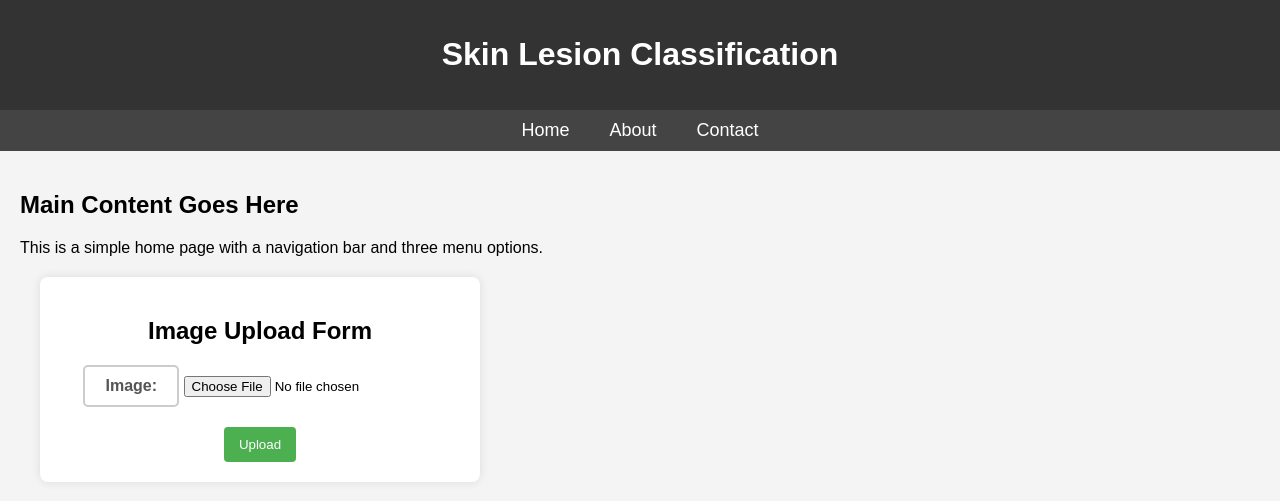
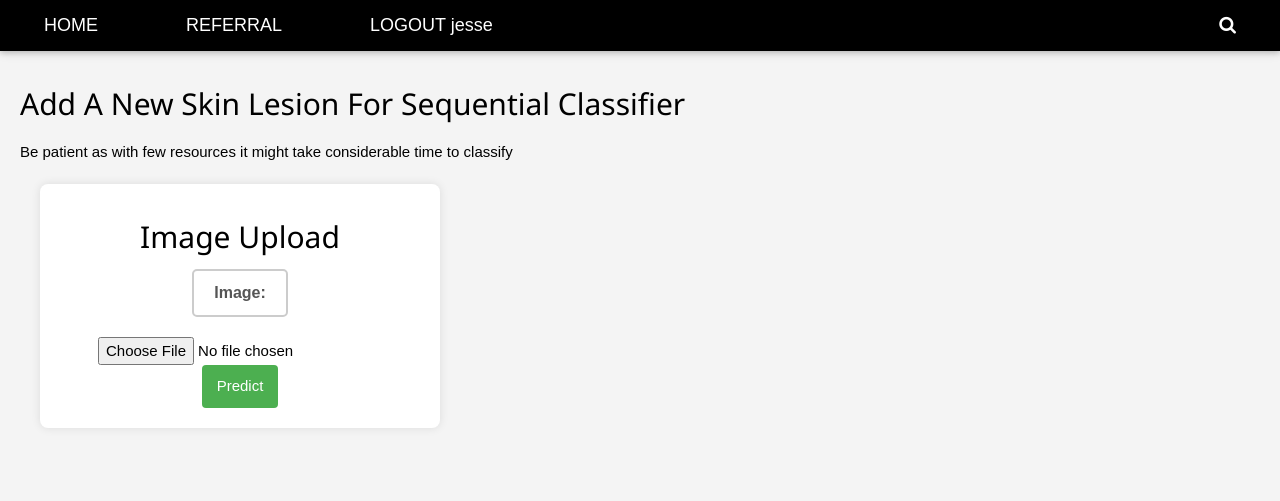
Before and after one commit to TUJesse/SkinLesionWebsite, a Django app: page /lesion_website/ in a window 1280 px wide. Shown: the top 501 px of the page. Run offline with Django 4.2, Linux system fonts and the light colour scheme; a user stored in the database is signed in.

Commit message:
Navbar update
Navbar consistent across the image upload pages.

```diff
--- a/lesion_website/views.py
+++ b/lesion_website/views.py
@@ -179,8 +179,9 @@ def logoutUser(request):
 @login_required(login_url='loginPage')
 def refferalPage(request):
 
-    # if Latitude is None:
-    #     return redirect('locationPage')
+    global Latitude
+    if Latitude is None:
+        return redirect('locationPage')
 
     from googleplaces import GooglePlaces, types, lang
     from django.http import JsonResponse
--- a/templates/getLocation.html
+++ b/templates/getLocation.html
@@ -7,10 +7,7 @@
 </head>
 <body>
 
-<button onclick="myMap()">Get coordinates</button>
-
-
-<button id = "submitButton">Save coordinates</button>
+<button onclick="myMap()">Get location</button>
 
 <div id="coordinates"></div>
 <div id="sentCoordinates">{{ my_data }}</div>
--- a/templates/imgUpload.html
+++ b/templates/imgUpload.html
@@ -2,6 +2,9 @@
 <html lang="en">
 <head>
     <meta charset="UTF-8">
+    <link rel="stylesheet" href="https://www.w3schools.com/w3css/4/w3.css">
+<link rel="stylesheet" href="https://fonts.googleapis.com/css?family=Lato">
+<link rel="stylesheet" href="https://cdnjs.cloudflare.com/ajax/libs/font-awesome/4.7.0/css/font-awesome.min.css">
     <title>Image Upload</title>
 
     <style>
@@ -12,30 +15,30 @@
             background-color: #f4f4f4;
         }
 
-        header {
-            background-color: #333;
-            padding: 15px;
-            text-align: center;
-            color: #fff;
-        }
+        {#header {#}
+        {#    background-color: #333;#}
+        {#    padding: 15px;#}
+        {#    text-align: center;#}
+        {#    color: #fff;#}
+        {# }#}
 
         nav {
-            display: flex;
-            justify-content: center;
-            background-color: #444;
-            padding: 10px;
-        }
+            {#display: flex;#}
+            {#justify-content: center;#}
+            {#background-color: #444;#}
+            {#padding: 10px;#}
+         }
 
         nav a {
             color: #fff;
             text-decoration: none;
             margin: 0 20px;
             font-size: 18px;
-        }
+         }
 
         nav a:hover {
             border-bottom: 2px solid #fff;
-        }
+         }
 
         main {
             padding: 20px;
@@ -94,33 +97,47 @@
           border-radius: 5px;
           padding: 10px 20px;
           margin-bottom: 20px;
-}
+ }
     </style>
 
 </head>
 <body>
 
 <header>
-        <h1>Skin Lesion Classification</h1>
+{#        <h1>Skin Lesion Classification</h1>#}
     </header>
 
-    <nav>
-        <a href="#">Home</a>
-        <a href="#">About</a>
-        <a href="#">Contact</a>
+<!-- Navbar -->
+{#<div class="w3-top">#}
+<nav>
+  <div class="w3-bar w3-black w3-card">
+{#    <a class="w3-bar-item w3-button w3-padding-large w3-hide-medium w3-hide-large w3-right" href="javascript:void(0)" onclick="myFunction()" title="Toggle Navigation Menu"><i class="fa fa-bars"></i></a>#}
+    <a href="{% url 'homePage' %}" class="w3-bar-item w3-button w3-padding-large">HOME</a>
+    <a href="{% url 'referral' %}" class="w3-bar-item w3-button w3-padding-large w3-hide-small">REFERRAL</a>
+      <a href="{% url 'logoutPage' %}" class="w3-bar-item w3-button w3-padding-large w3-hide-small">LOGOUT {{ request.user }}</a>
+    <a href="javascript:void(0)" class="w3-padding-large w3-hover-red w3-hide-small w3-right"><i class="fa fa-search"></i></a>
+  </div>
     </nav>
+{#</div>#}
+
+<!-- Navbar on small screens (remove the onclick attribute if you want the navbar to always show on top of the content when clicking on the links) -->
+<div id="navDemo" class="w3-bar-block w3-black w3-hide w3-hide-large w3-hide-medium w3-top" style="margin-top:46px">
+  <a href="{% url 'homePage' %}" class="w3-bar-item w3-button w3-padding-large" onclick="myFunction()">HOME</a>
+  <a href="{% url 'referral' %}" class="w3-bar-item w3-button w3-padding-large" onclick="myFunction()">REFERRAL</a>
+  <a href="{% url 'logoutPage' %}" class="w3-bar-item w3-button w3-padding-large" onclick="myFunction()">LOGOUT {{ request.user }}</a>
+</div>
 
     <main>
-        <h2>Main Content Goes Here</h2>
-        <p>This is a simple home page with a navigation bar and three menu options.</p>
+        <h2>Add A New Skin Lesion For Sequential Classifier</h2>
+        <p>Be patient as with few resources it might take considerable time to classify</p>
 
         <!-- Image Upload Section -->
             <form method="post" class="image-upload-form" enctype="multipart/form-data">
-                <h2>Image Upload Form</h2>
+                <h2>Image Upload</h2>
 
                 {% csrf_token %}
                 {{ form }}
-                <button type="submit">Upload</button>
+                <button type="submit">Predict</button>
             </form>
     </main>
 </body>
--- a/templates/lesion_upload.html
+++ b/templates/lesion_upload.html
@@ -8,6 +8,7 @@
 <body>
     <h2>Upload Successful</h2>
     <p>{{ predicted_label }}</p>
+    <p>For a professional look at your lesion, please check a dermatologist near you with our <a href="{% url 'referral' %}" class="w3-bar-item w3-button">referral</a> page.</p>
     <!-- Display additional information or the uploaded file as needed -->
 </body>
 </html>
```
Also changed, not shown: templates/CNNSVMImgUpload.html (+6 -17 lines), templates/preTrainedImgUpload.html (+7 -18 lines), db.sqlite3.
